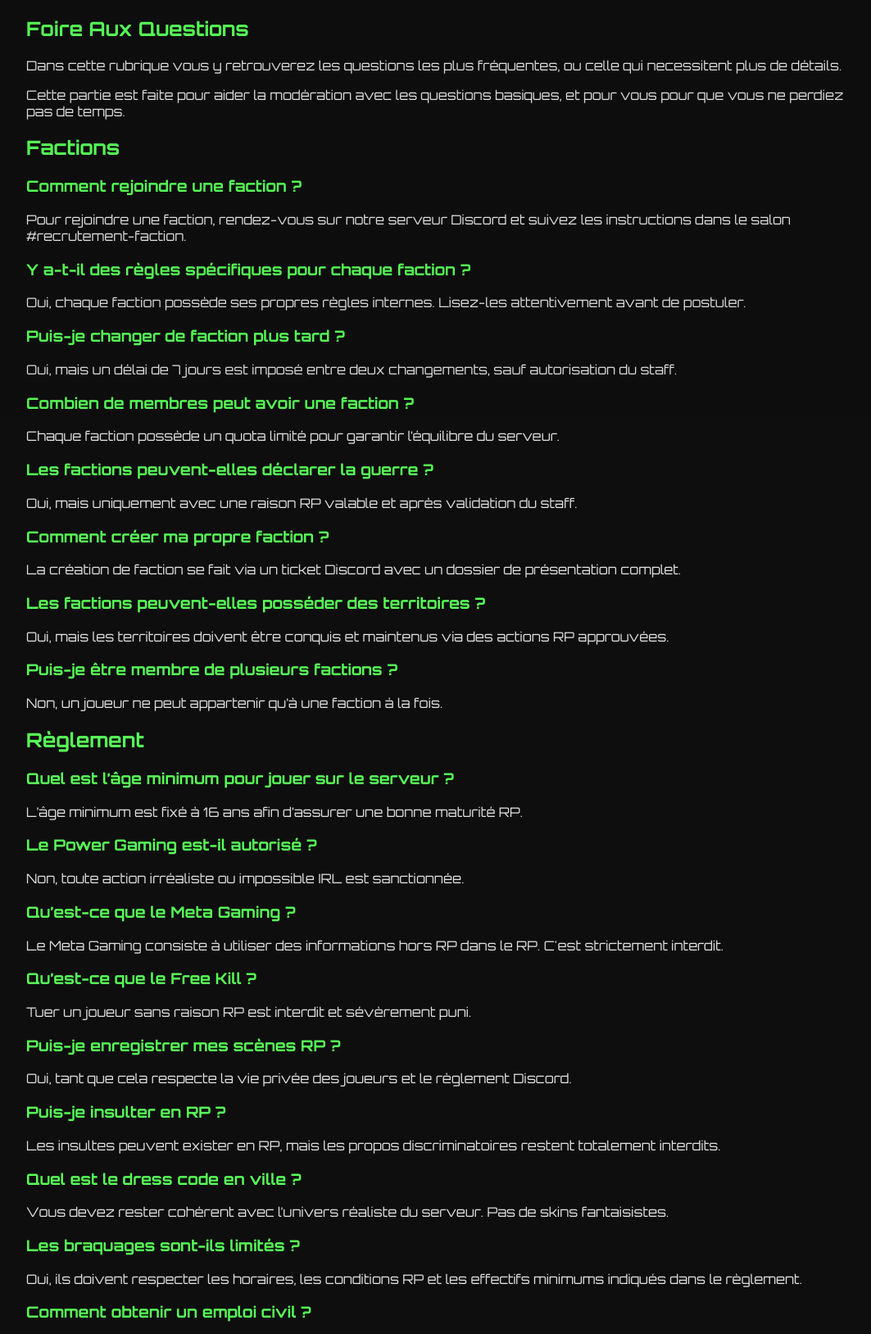
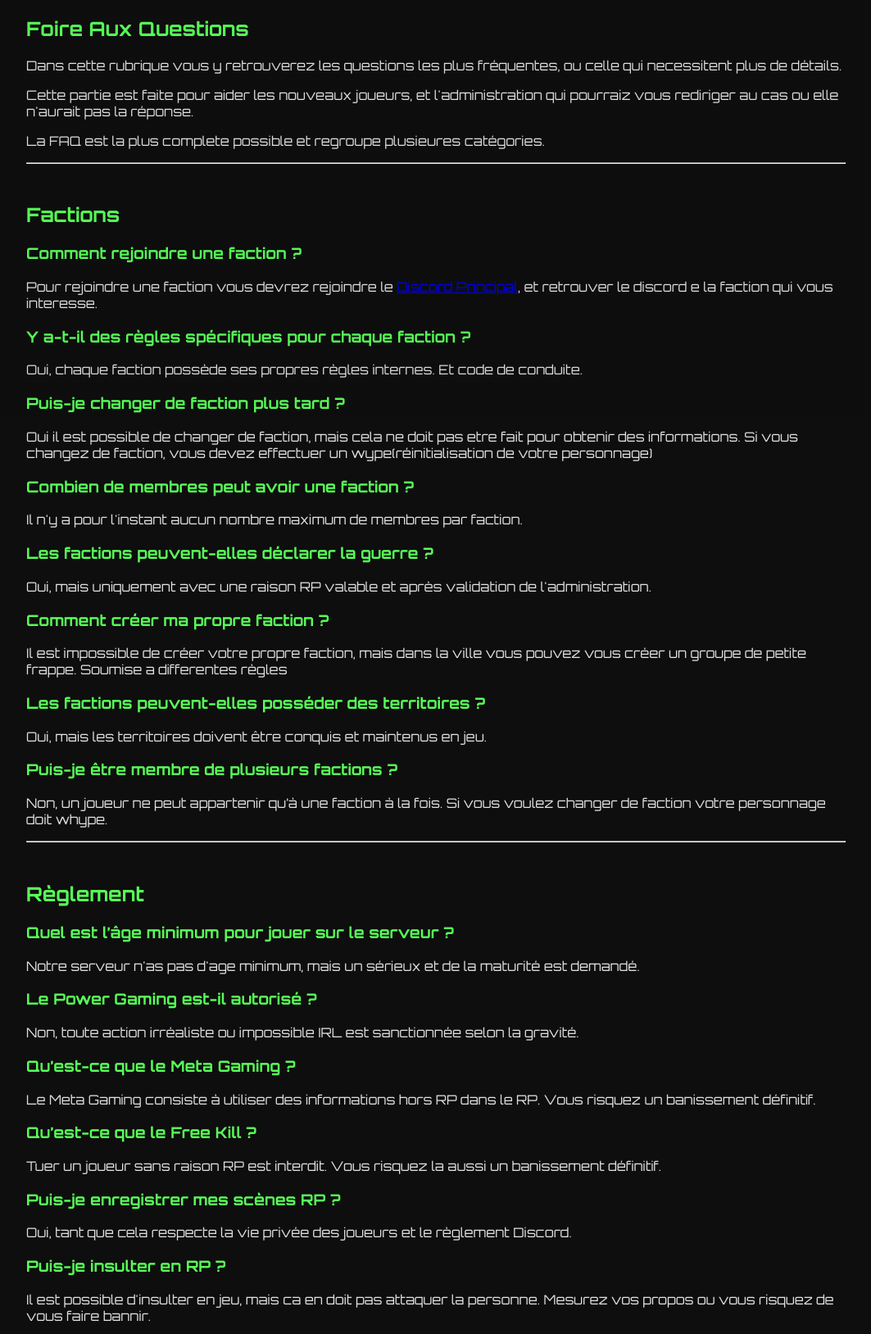
Before and after one commit to DUKY-now/Web_San_Diego, a Symfony app: template templates/faq/index.html.twig in a window 1280 px wide. Shown: the part 292-1920 px from the top of the page at 82% size, without its empty margins (108-1171 px from the left). Run offline with Twig, Linux system fonts and the light colour scheme; the template is opened without the code that fills it, so the values that code supplies are empty; some libraries are stand-ins or nearby versions.

Commit message:
faq corrigée

```diff
--- a/templates/faq/index.html.twig
+++ b/templates/faq/index.html.twig
@@ -17,121 +17,102 @@
     <section class="intro">
         <h2>Foire Aux Questions</h2>
         <p>Dans cette rubrique vous y retrouverez les questions les plus fréquentes, ou celle qui necessitent plus de détails.</p>
-        <p>Cette partie est faite pour aider la modération avec les questions basiques, et pour vous pour que vous ne perdiez pas de temps.</p>
+        <p>Cette partie est faite pour aider les nouveaux joueurs, et l'administration qui pourraiz vous rediriger au cas ou elle n'aurait pas la réponse.</p>
+        <p>La FAQ est la plus complete possible et regroupe plusieures catégories.</p>
     </section>
-
+<hr>
+<br>
     <section class="faq-factions">
         <h2>Factions</h2>
 <h3>Comment rejoindre une faction ?</h3>
-<p class="details">Pour rejoindre une faction, rendez-vous sur notre serveur Discord et suivez les instructions dans le salon #recrutement-faction.</p>
+<p class="details">Pour rejoindre une faction vous devrez rejoindre le <a href="https://discord.gg/UMgQCRMh5B">Discord Principal</a>, et retrouver le discord e la faction qui vous interesse.</p>
 
 <h3>Y a-t-il des règles spécifiques pour chaque faction ?</h3>
-<p class="details">Oui, chaque faction possède ses propres règles internes. Lisez-les attentivement avant de postuler.</p>
+<p class="details">Oui, chaque faction possède ses propres règles internes. Et code de conduite.</p>
 
 <h3>Puis-je changer de faction plus tard ?</h3>
-<p>Oui, mais un délai de 7 jours est imposé entre deux changements, sauf autorisation du staff.</p>
+<p class="details">Oui il est possible de changer de faction, mais cela ne doit pas etre fait pour obtenir des informations. Si vous changez de faction, vous devez effectuer un wype(réinitialisation de votre personnage)</p>
 
 <h3>Combien de membres peut avoir une faction ?</h3>
-<p>Chaque faction possède un quota limité pour garantir l’équilibre du serveur.</p>
+<p class="details">Il n'y a pour l'instant aucun nombre maximum de membres par faction.</p>
 
 <h3>Les factions peuvent-elles déclarer la guerre ?</h3>
-<p>Oui, mais uniquement avec une raison RP valable et après validation du staff.</p>
+<p class="details">Oui, mais uniquement avec une raison RP valable et après validation de l'administration.</p>
 
 <h3>Comment créer ma propre faction ?</h3>
-<p>La création de faction se fait via un ticket Discord avec un dossier de présentation complet.</p>
+<p class="details">Il est impossible de créer votre propre faction, mais dans la ville vous pouvez vous créer un groupe de petite frappe. Soumise a differentes règles</p>
 
 <h3>Les factions peuvent-elles posséder des territoires ?</h3>
-<p>Oui, mais les territoires doivent être conquis et maintenus via des actions RP approuvées.</p>
+<p class="details">Oui, mais les territoires doivent être conquis et maintenus en jeu.</p>
 
 <h3>Puis-je être membre de plusieurs factions ?</h3>
-<p>Non, un joueur ne peut appartenir qu’à une faction à la fois.</p>
+<p class="details">Non, un joueur ne peut appartenir qu’à une faction à la fois. Si vous voulez changer de faction votre personnage doit whype.</p>
 
     </section>
-
+<hr>
+<br>
     <section class="faq-reglement">
         <h2>Règlement</h2>
 <h3>Quel est l’âge minimum pour jouer sur le serveur ?</h3>
-<p>L’âge minimum est fixé à 16 ans afin d’assurer une bonne maturité RP.</p>
+<p class="details">Notre serveur n'as pas d'age minimum, mais un sérieux et de la maturité est demandé.</p>
 
 <h3>Le Power Gaming est-il autorisé ?</h3>
-<p>Non, toute action irréaliste ou impossible IRL est sanctionnée.</p>
+<p class="details">Non, toute action irréaliste ou impossible IRL est sanctionnée selon la gravité.</p>
 
 <h3>Qu’est-ce que le Meta Gaming ?</h3>
-<p>Le Meta Gaming consiste à utiliser des informations hors RP dans le RP. C'est strictement interdit.</p>
+<p class="details">Le Meta Gaming consiste à utiliser des informations hors RP dans le RP. Vous risquez un banissement définitif.</p>
 
 <h3>Qu’est-ce que le Free Kill ?</h3>
-<p>Tuer un joueur sans raison RP est interdit et sévèrement puni.</p>
+<p class="details">Tuer un joueur sans raison RP est interdit. Vous risquez la aussi un banissement définitif.</p>
 
 <h3>Puis-je enregistrer mes scènes RP ?</h3>
-<p>Oui, tant que cela respecte la vie privée des joueurs et le règlement Discord.</p>
+<p class="details">Oui, tant que cela respecte la vie privée des joueurs et le règlement Discord.</p>
 
 <h3>Puis-je insulter en RP ?</h3>
-<p>Les insultes peuvent exister en RP, mais les propos discriminatoires restent totalement interdits.</p>
-
-<h3>Quel est le dress code en ville ?</h3>
-<p>Vous devez rester cohérent avec l’univers réaliste du serveur. Pas de skins fantaisistes.</p>
-
-<h3>Les braquages sont-ils limités ?</h3>
-<p>Oui, ils doivent respecter les horaires, les conditions RP et les effectifs minimums indiqués dans le règlement.</p>
+<p class="details">Il est possible d'insulter en jeu, mais ca en doit pas attaquer la personne. Mesurez vos propos ou vous risquez de vous faire bannir.</p>
 </section>
-
+<hr>
+<br>
 <section class="faq-civil">
 <h3>Comment obtenir un emploi civil ?</h3>
-<p>Les emplois civils peuvent être demandés en mairie ou via le site RP du serveur.</p>
+<p class="details">Les emplois civils peuvent être demandés en jeu directement, ou via le discord civil pour savoir quel entreprise recrute.</p>
 
 <h3>Puis-je créer mon propre commerce ?</h3>
-<p>Oui, via un ticket « Projet RP Civil ». Un business plan peut être demandé.</p>
+<p class="details">La création d'entreprise n'est actuellement pas ouverte, mais vous pouvez reprendre un commerce déjà présent. Vous pouvez aussi crée un petit business de contrebande si cela vous dit.</p>
 
 <h3>Comment acheter une maison ?</h3>
-<p>Les maisons sont achetables via un agent immobilier en jeu ou sur rendez-vous RP.</p>
-
-<h3>Comment obtenir un permis de conduire ?</h3>
-<p>Il suffit de passer l’examen au centre de conduite municipal.</p>
-
-<h3>Comment acheter un véhicule ?</h3>
-<p>Les véhicules sont disponibles aux concessions RP et nécessitent un permis valide.</p>
-
-<h3>Puis-je acheter plusieurs véhicules ?</h3>
-<p>Oui, tant que vous pouvez couvrir les frais d’assurance et de stockage.</p>
-
-<h3>Comment fonctionne la banque ?</h3>
-<p>Votre compte bancaire en jeu permet les dépôts, retraits, prêts et virements.</p>
+<p class="details">Les maisons ne sont pas encore mises a disposition, mais dès qu'elles le seront, il vous faudra contacter un agent immobillier. Celui-ci vous donnera la suite des opérations.</p>
 </section>
-
-
+<hr>
+<br>
 <section class="faq-technique">
 <h2>Questions Techniques et serveur</h2>
 <h3>Quel est l’IP du serveur ?</h3>
-<p>Elle est disponible sur le Discord officiel dans le salon #infos-serveur.</p>
+<p class="details">Elle est disponible sur le <a href="https://discord.gg/UMgQCRMh5B">Discord officiel</a> dans le salon ip.</p>
 
 <h3>Quels mods sont nécessaires ?</h3>
-<p>La liste complète est fournie sur Discord et doit être installée avant de rejoindre.</p>
+<p class="details">La liste complète est fournie sur Discord et doit être installée avant de rejoindre. Vous pouvez toujours télécharger les mods en rejoignant le serveur via la site des serveurs.</p>
 
 <h3>Que faire en cas de crash ?</h3>
-<p>Redémarrez le jeu et vérifiez votre cache. Si le problème persiste, ouvrez un ticket.</p>
+<p class="details">Si votre jeu crash, vous devez simplement le relancer, mais si cela vient du serveur, il faut simplement attendre un message de l'administration.</p>
 
 <h3>Comment signaler un bug ?</h3>
-<p>Ouvrez un ticket dans la catégorie #support-technique avec une capture d’écran.</p>
+<p class="details">Ouvrez un ticket dans la catégorie #support-technique avec une capture d’écran, et les informations utiles a la correction.</p>
 
 <h3>Le serveur est-il ouvert 24/7 ?</h3>
-<p>Oui, sauf maintenance annoncée.</p>
-
-<h3>Comment récupérer mon mot de passe ?</h3>
-<p>Ouvrez un ticket dans #assistance. Aucun mot de passe ne sera donné publiquement.</p>
+<p class="details">Oui, sauf maintenance annoncée.</p>
 </section>
-
+<hr>
+<br>
 <section class="faq-economie">
 <h3>Comment gagner de l’argent rapidement ?</h3>
-<p>Les métiers légaux, les quêtes RP et les petites missions civiles sont les plus efficaces.</p>
+<p class="details">Il existe differents moyens de se faire de l'argent, aucun moyen ne rapporte plus qu'un autre. Cela dépend de votre efficacité.</p>
 
 <h3>Y a-t-il des activités illégales ?</h3>
-<p>Oui, mais elles nécessitent une cohérence RP, un apprentissage et comportent des risques élevés.</p>
+<p class="details">Oui, mais si vous souhatez vous engager dans cette voie, soyez prêts à en assumer les conséquences.</p>
 
 <h3>Comment fonctionne l’impôt ?</h3>
-<p>Un prélèvement automatique est effectué en fonction de vos revenus déclarés.</p>
-
-<h3>Les stocks des commerces sont-ils limités ?</h3>
-<p>Oui, pour garantir un système économique dynamique.</p>
+<p class="details">L'impôt dépend de la personne qui dirige votre quartier. Cela est a voir directement avec eux, il se peut aussi que cerrtaines personne doivent payer plus que d'autres.</p>
 </section>
     <footer>
 </div>
```
